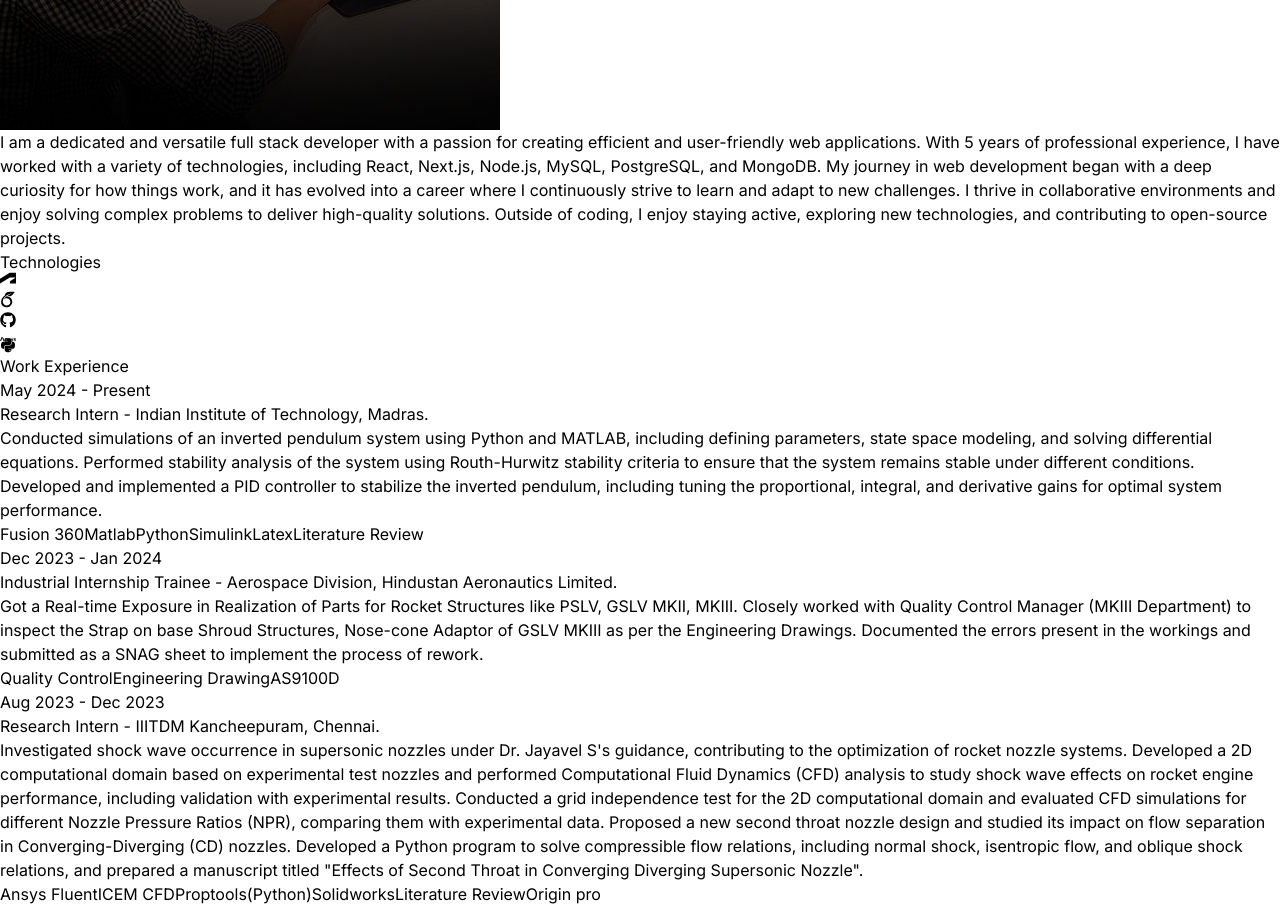
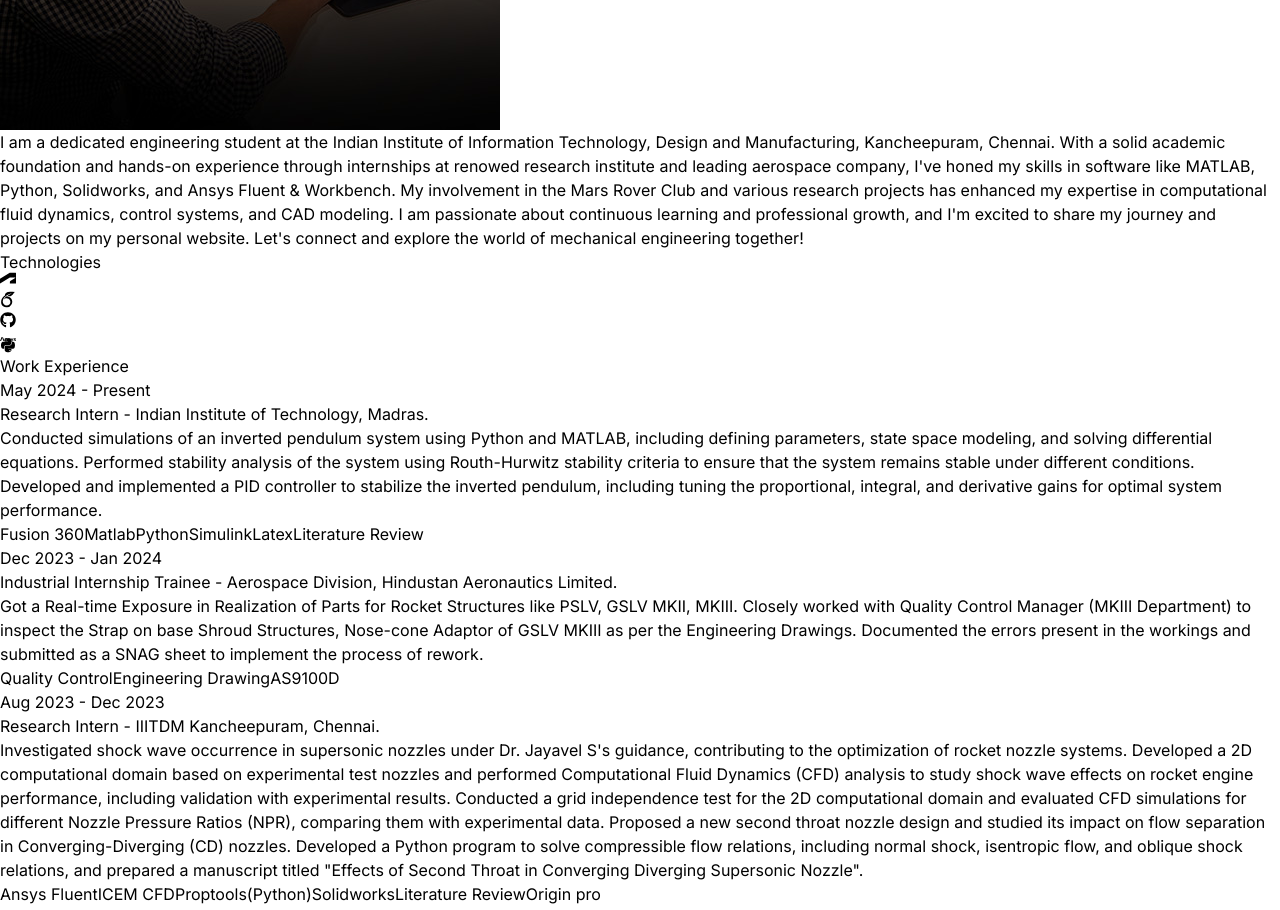
Before and after one commit to PRP2003/personal-website, a React (Vite) app: page / in a window 1280 px wide. Shown: the part 1220-2130 px from the top of the page. Built offline with nearby package versions, Linux system fonts and the light colour scheme.

Commit message:
updated-pro

```diff
--- a/src/constants/index.js
+++ b/src/constants/index.js
@@ -5,7 +5,7 @@ import project4 from "../assets/projects/project-4.jpg";
 
 export const HERO_CONTENT = `Hello! I'm Pranav P R, a dedicated engineering student at the Indian Institute of Information Technology, Design and Manufacturing, Kancheepuram, Chennai. With a solid academic foundation and hands-on experience through internships at renowed research institute and leading aerospace company, I've honed my skills in software like MATLAB, Python, Solidworks, and Ansys Fluent & Workbench. My involvement in the Mars Rover Club and various research projects has enhanced my expertise in computational fluid dynamics, control systems, and CAD modeling. I am passionate about continuous learning and professional growth, and I'm excited to share my journey and projects on my personal website. Let's connect and explore the world of mechanical engineering together!  `;
 
-export const ABOUT_TEXT = `I am a dedicated and versatile full stack developer with a passion for creating efficient and user-friendly web applications. With 5 years of professional experience, I have worked with a variety of technologies, including React, Next.js, Node.js, MySQL, PostgreSQL, and MongoDB. My journey in web development began with a deep curiosity for how things work, and it has evolved into a career where I continuously strive to learn and adapt to new challenges. I thrive in collaborative environments and enjoy solving complex problems to deliver high-quality solutions. Outside of coding, I enjoy staying active, exploring new technologies, and contributing to open-source projects.`;
+export const ABOUT_TEXT = `I am a dedicated engineering student at the Indian Institute of Information Technology, Design and Manufacturing, Kancheepuram, Chennai. With a solid academic foundation and hands-on experience through internships at renowed research institute and leading aerospace company, I've honed my skills in software like MATLAB, Python, Solidworks, and Ansys Fluent & Workbench. My involvement in the Mars Rover Club and various research projects has enhanced my expertise in computational fluid dynamics, control systems, and CAD modeling. I am passionate about continuous learning and professional growth, and I'm excited to share my journey and projects on my personal website. Let's connect and explore the world of mechanical engineering together!`;
 
 export const EXPERIENCES = [
   {
```
